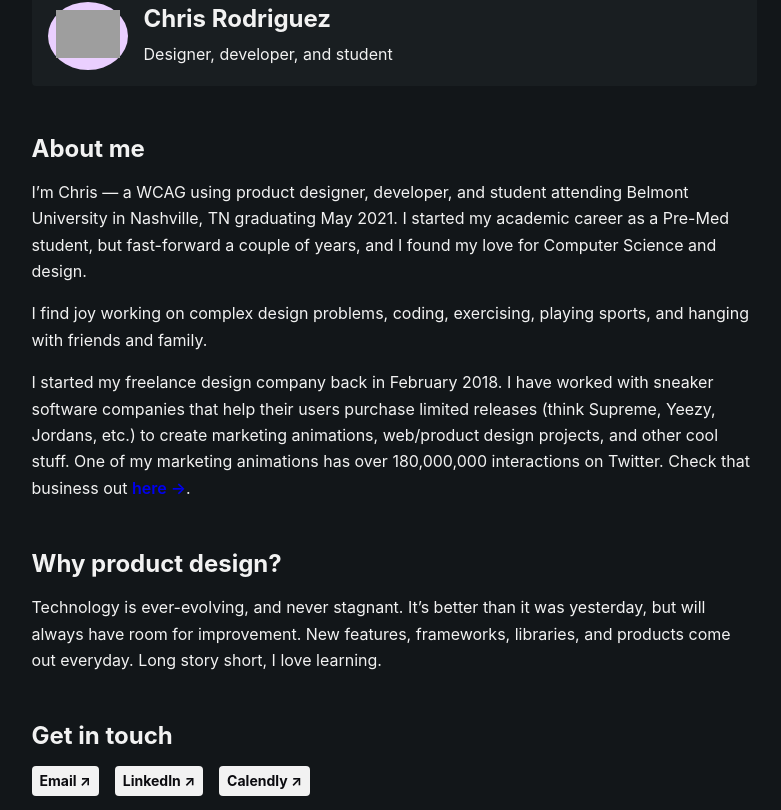
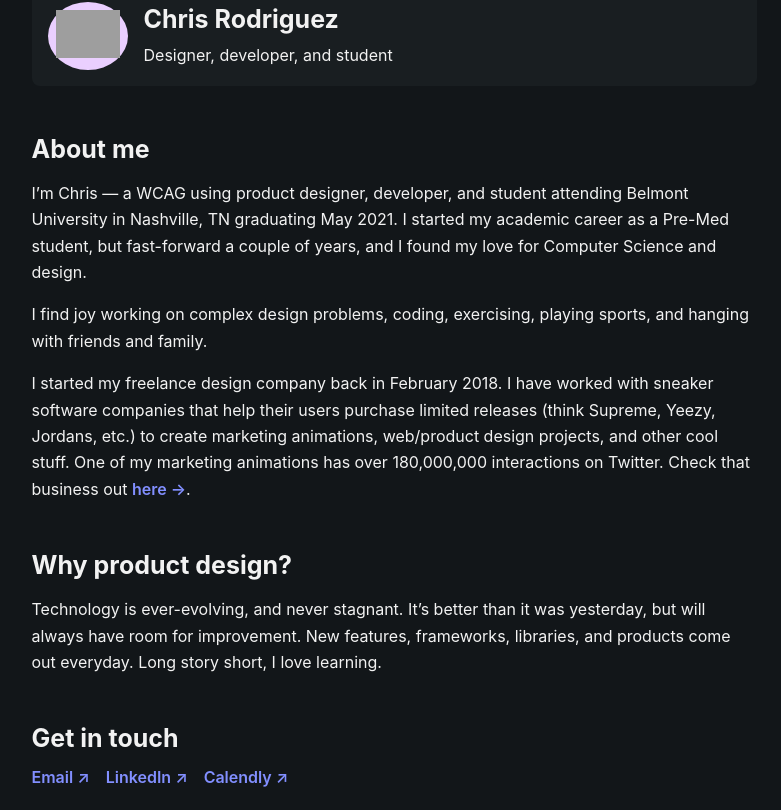
Before and after one commit to chrisleerod/React-Portfolio, a React (Create React App) app: page /about in a window 1280 px wide. Shown: the part 750-1560 px from the top of the page, without its empty margins (246-1027 px from the left). Built offline with nearby package versions, Linux system fonts and the light colour scheme; grey boxes are pictures that could not be loaded; the HTML template or start-up script is replaced by a standard one.

Commit message:
structured typography scale and adjuston CTA's

```diff
--- a/src/App.css
+++ b/src/App.css
@@ -1,6 +1,31 @@
 * {
   margin: 0;
   padding: 0;
+}
+
+h1 {
+  font-size: 48.83px;
+  font-weight: 700;
+}
+
+h2 {
+  font-size: 39.06px;
+  font-weight: 700;
+}
+
+h3 {
+  font-size: 31.25px;
+  font-weight: 700;
+}
+
+h4 {
+  font-size: 25.00px;
+  font-weight: 700;
+}
+
+h5 {
+  font-size: 20.00px;
+  font-weight: 700;
 }
 
 body {
--- a/src/components/about.css
+++ b/src/components/about.css
@@ -17,13 +17,13 @@
 .me-pic img {
     width: 100%;
     margin-right: 32px;
-    border-radius: 4px 4px 0px 0px;
+    border-radius: 8px 8px 0px 0px;
 }
 
 .me-card-container {
     padding: 16px;
     background-color: #191E21;
-    border-radius: 0px 0px 4px 4px;
+    border-radius: 0px 0px 8px 8px;
     margin-bottom: 48px;
     color: #F2F2F2;
 }
@@ -49,7 +49,6 @@
 }
 
 .name {
-    font-size: 24px;
     font-weight: bold;
     margin-bottom: 8px;
 }
@@ -63,7 +62,6 @@
 }
 
 .title-text {
-    font-size: 24px;
     font-weight: 700;
 }
 
@@ -71,10 +69,11 @@
     font-weight: 600;
     opacity: 1;
     transition: .2s;
+    color: #828fff;
 }
 
 .here:hover {
-    opacity: 0.4;
+    color: #ced2fa
 }
 
 .body-text {
@@ -97,13 +96,10 @@
     cursor: pointer;
     display: flex;
     align-items: center;
-    padding: 8px;
     line-height: 1;
-    border-radius: 4px;
-    background-color: #F2F2F2;
-    font-size: 14px;
-    font-weight: 700;
-    color: #0B0B0F;
+    font-size: 16px;
+    font-weight: 600;
+    color: #828fff;
 }
 
 @media only screen and (max-width: 500px) {
--- a/src/components/about.js
+++ b/src/components/about.js
@@ -17,9 +17,9 @@
                             <img src="https://raw.githubusercontent.com/chrisleerod/React-Portfolio/master/src/components/images/memoji.png" alt="" />
                         </div>
                         <div className="text">
-                            <div className="name">
+                            <h4 className="name">
                                 Chris Rodriguez
-                            </div>
+                            </h4>
                             <div className="info">
                                 <p>
                                     Designer, developer, and student
@@ -29,7 +29,7 @@
                     </div>
                 </div>
                 <div className="section">
-                    <div className="title-text">About me</div>
+                    <h4 className="title-text">About me</h4>
                     <div className="body-text">
                         <p className="paragraph">
                             I’m Chris — a WCAG using product designer, developer, and
@@ -45,12 +45,19 @@
                             I started my freelance design company back in February 2018. I have worked with
                             sneaker software companies that help their users purchase limited releases (think Supreme, Yeezy,
                             Jordans, etc.) to create marketing animations, web/product design projects, and other cool
-                            stuff. One of my marketing animations has over 180,000,000 interactions on Twitter. Check that business out <a className="here" href="https://twitter.com/imagecrate" target="_blank">here →</a>.
+                            stuff. One of my marketing animations has over 180,000,000 interactions on Twitter. Check that business out <a className="here" href="https://twitter.com/imagecrate" target="_blank"><motion.div
+                                whileTap={{ scale: 0.97, }}
+                                whileHover={{
+                                    color: "#ced2fa",
+                                    transition: { duration: 0.2 }
+                                }} className="link">here →
+                                </motion.div>
+                                </a>.
                         </p>
                     </div>
                 </div>
                 <div className="section">
-                    <div className="title-text">Why product design?</div>
+                    <h4 className="title-text">Why product design?</h4>
                     <div className="body-text">
                         <p className="paragraph">
                             Technology is ever-evolving, and never stagnant. It’s better than it
@@ -60,13 +67,13 @@
                     </div>
                 </div>
                 <div className="section">
-                    <div className="title-text">Get in touch</div>
+                    <h4 className="title-text">Get in touch</h4>
                     <div className="link-container">
                         <a href="mailto:chrisleerod@gmail.com">
                             <motion.div
                                 whileTap={{ scale: 0.97, }}
                                 whileHover={{
-                                    backgroundColor: "rgba(242, 242, 242, 0.6)",
+                                    color: "#ced2fa",
                                     transition: { duration: 0.2 }
                                 }} className="link">
                                 <p>Email ↗︎</p>
@@ -76,7 +83,7 @@
                             <motion.div
                                 whileTap={{ scale: 0.97, }}
                                 whileHover={{
-                                    backgroundColor: "rgba(242, 242, 242, 0.6)",
+                                    color: "#ced2fa",
                                     transition: { duration: 0.2 }
                                 }} className="link">
                                 <p>LinkedIn ↗︎</p>
@@ -86,7 +93,7 @@
                             <motion.div
                                 whileTap={{ scale: 0.97, }}
                                 whileHover={{
-                                    backgroundColor: "rgba(242, 242, 242, 0.6)",
+                                    color: "#ced2fa",
                                     transition: { duration: 0.2 }
                                 }} className="link">
                                 <p>Calendly ↗︎</p>
--- a/src/components/card.css
+++ b/src/components/card.css
@@ -9,7 +9,7 @@
 }
 
 .card article {
-  padding: 20px;
+  padding: 16px;
   display: flex;
   flex: 1;
   justify-content: space-between;
--- a/src/components/card.js
+++ b/src/components/card.js
@@ -17,7 +17,7 @@
       <div className="text-container">
         <div className="text-index">
           <div className="row">
-            <h1 className="title">{title}</h1>
+            <h5 className="title">{title}</h5>
           </div>
           <div className={"tags"}>
             {tags.map((tag) => <Tag tag={tag} />)}
--- a/src/components/grid.css
+++ b/src/components/grid.css
@@ -50,7 +50,7 @@
 }
 
 .card-item {
-  border-radius: 4px;
+  border-radius: 8px;
   min-height: 500px;
   display: flex;
   position: relative;
@@ -70,7 +70,7 @@
 }
 
 .title {
-  font-size: 18px;
+  font-size:20px;
   font-weight: 600;
   color: #f2f2f2;
 }
--- a/src/components/homepage.css
+++ b/src/components/homepage.css
@@ -18,7 +18,7 @@
   }
 
   .top h1 {
-    font-size: 54px;
+    font-size: 48.83px;
     max-width: 1200px;
     font-weight: 700;
     line-height: 1.35em;
@@ -26,7 +26,7 @@
 
   .intro-p {
     margin-top: 64px;
-    font-size: 24px;
+    font-size: 20px;
     max-width: 750px;
     font-weight: 400;
     line-height: 1.65em;
@@ -36,12 +36,9 @@
     cursor: pointer;
     display: inline-flex;
     align-items: center;
-    padding: 8px;
-    border-radius: 4px;
-    background-color: #F2F2F2;
-    font-size: 14px;
-    font-weight: 700;
-    color: black;
+    font-size: 20px;
+    font-weight: 500;
+    color: #828fff;
   }
 
   .about-button-container {
@@ -51,10 +48,6 @@
   .content {
     margin-top: 128px;
     margin-bottom: 128px;
-  }
-
-  .content h2 {
-    font-weight: 700;
   }
 
   .main {
--- a/src/components/homepage.js
+++ b/src/components/homepage.js
@@ -180,7 +180,7 @@
                                 <motion.div
                                     whileTap={{ scale: 0.97, }}
                                     whileHover={{
-                                        backgroundColor: "rgba(242, 242, 242, 0.6)",
+                                        color: "#ced2fa",
                                         transition: { duration: 0.2 }
                                     }}
                                     className="about-button">
@@ -207,7 +207,7 @@
                         duration: 2,
                     }}
                 >
-                    <h2>Selected Work</h2>
+                    <h4>Selected Work</h4>
                     <Grid />
                 </motion.div>
                 <div className="built">
--- a/src/components/madewith.css
+++ b/src/components/madewith.css
@@ -9,22 +9,20 @@
 }
 
 .built-title {
-    font-size: 24px;
+    font-size: 25px;
     font-weight: 700;
     margin-bottom: 32px;
 }
 
 .built-link {
     display: inline-flex;
-    padding: 8px;
-    background-color: #F2F2F2;
     border-radius: 4px;
     line-height: 1;
-    font-size: 14px;
-    font-weight: 700;
-    margin-bottom: 8px;
+    font-size: 16px;
+    font-weight: 600;
+    margin-bottom: 16px;
     text-decoration: none;
-    color: #0B0B0F;
+    color: #828fff;
 }
 
 @media only screen and (min-width: 500px) {
```
Also changed, not shown: src/components/madewith.js (+6 -6 lines), 1 other file (tests, documents, lock files or other folders).
